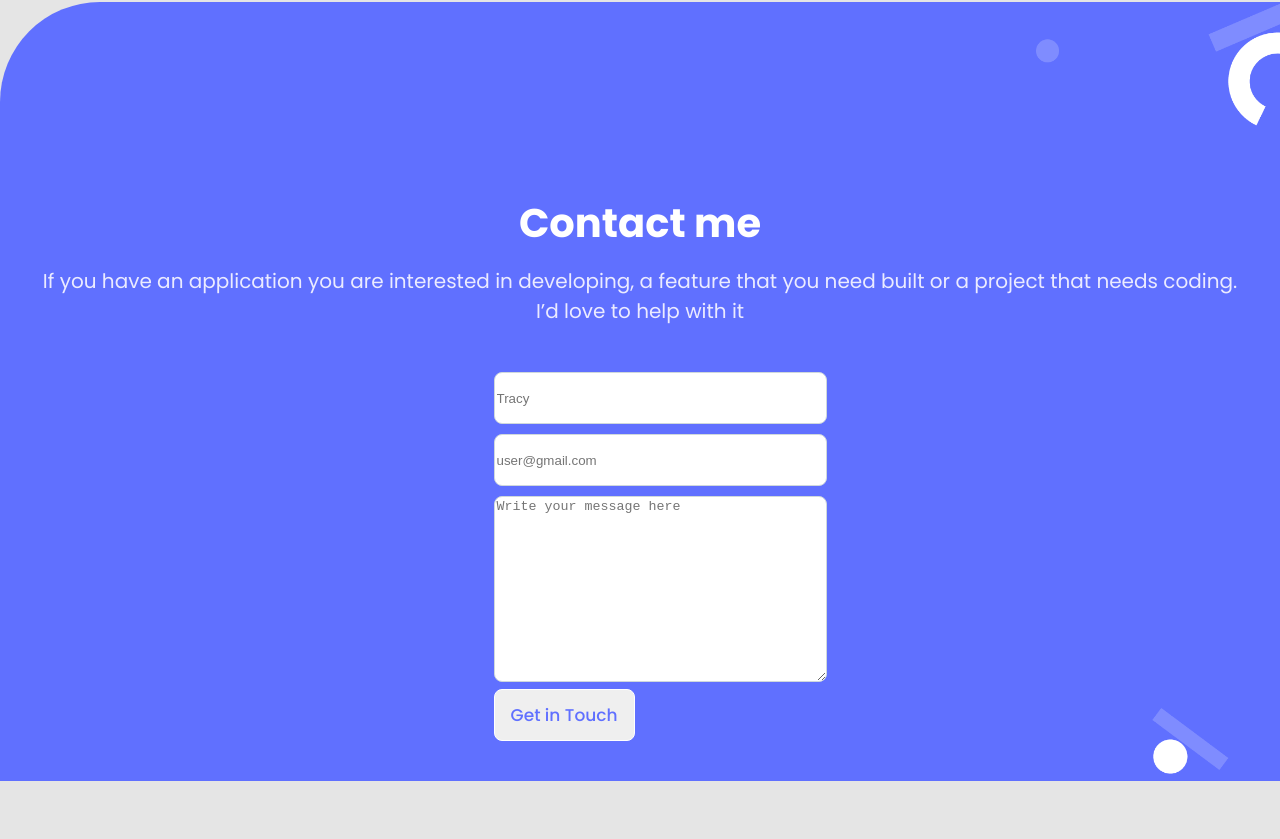
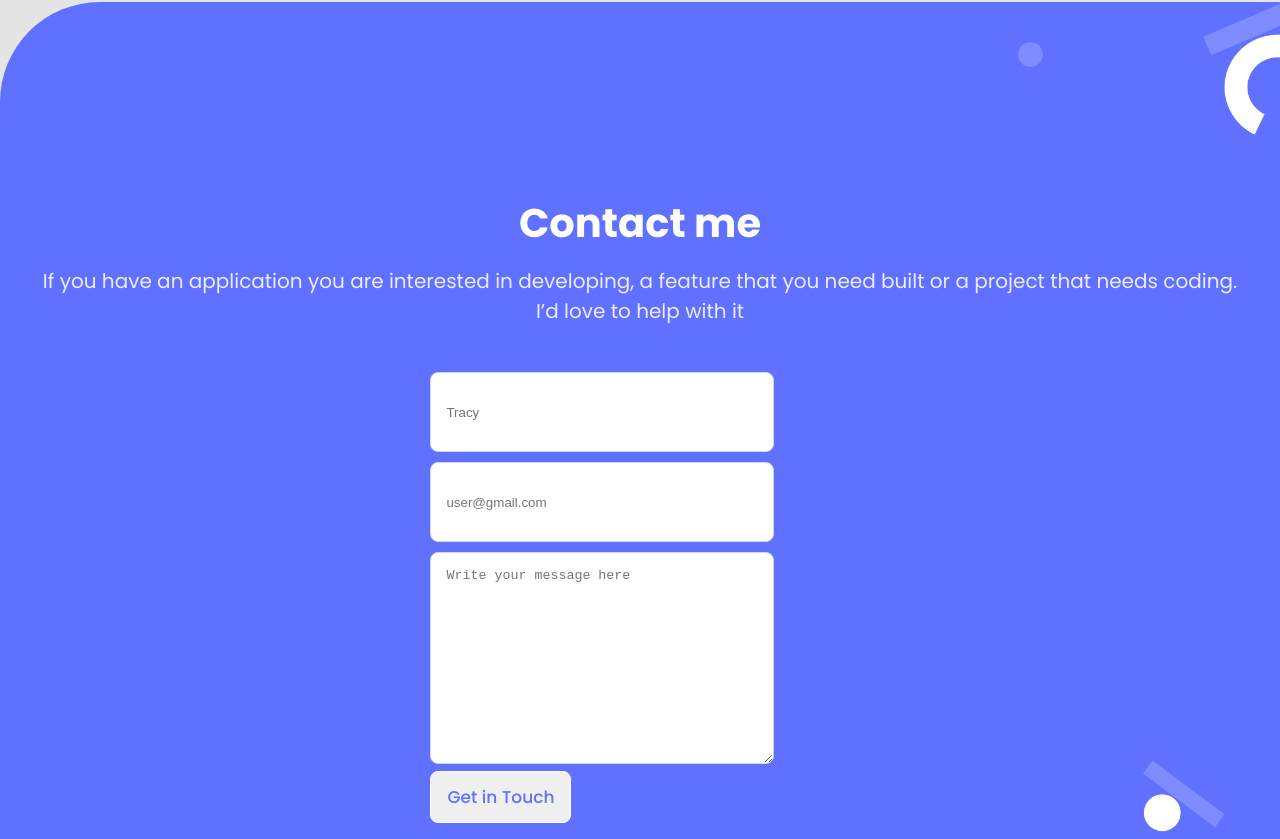
Before and after one commit to Tracy-miranja/mobile-version-, a website: page index.html in a window 1280 px wide. Shown: the part 3920-4759 px from the top of the page. Before the commit the page ends 4701 px from the top, so only its background shows below. Drawn offline with Linux system fonts and the light colour scheme.

Commit message:
aligned buutton and placeholder in contact form

```diff
--- a/style.css
+++ b/style.css
@@ -444,7 +444,8 @@ article h1 {
   display: flex;
   flex-direction: column;
   align-items: center;
-  height: 779px;
+  justify-content: center;
+  height: auto;
   margin-top: 10%;
   background-image: url(./images/contact\ form\ shapes-mobile@2x.png);
   background-repeat: no-repeat;
@@ -566,27 +567,33 @@ article h1 {
 .line2 {
   margin-top: 25px;
 }
-.footer form{
+
+form {
   margin-top: -30px;
+  display: flex;
+  margin-right: 9%;
 }
-.footer li{
+
+.footer li {
   list-style-type: none;
 }
 
-.footer li input{
+.footer li input {
   border: 1px solid #cfd8dc;
   height: 48px;
-  width: 327px;
-  margin-top:10px;
+  width: 312px;
+  margin-top: 10px;
   border-radius: 8px;
+  padding: 15px;
 }
 
 .footer li textarea {
   border: 1px solid #cfd8dc;
   height: 180px;
-  width: 327px;
-  margin-top:10px;
+  width: 312px;
+  margin-top: 10px;
   border-radius: 8px;
+  padding: 15px;
 }
 
 .footer li button {
@@ -600,8 +607,13 @@ article h1 {
   transition: all .2s ease;
 }
 
-.footer li button:hover{
+.footer li button:hover {
   transform: scale(1.05);
+}
+
+input placeholder {
+  margin-top: 15px;
+  margin-left: 10px;
 }
 
 @media screen and (min-width: 768px) {
```
